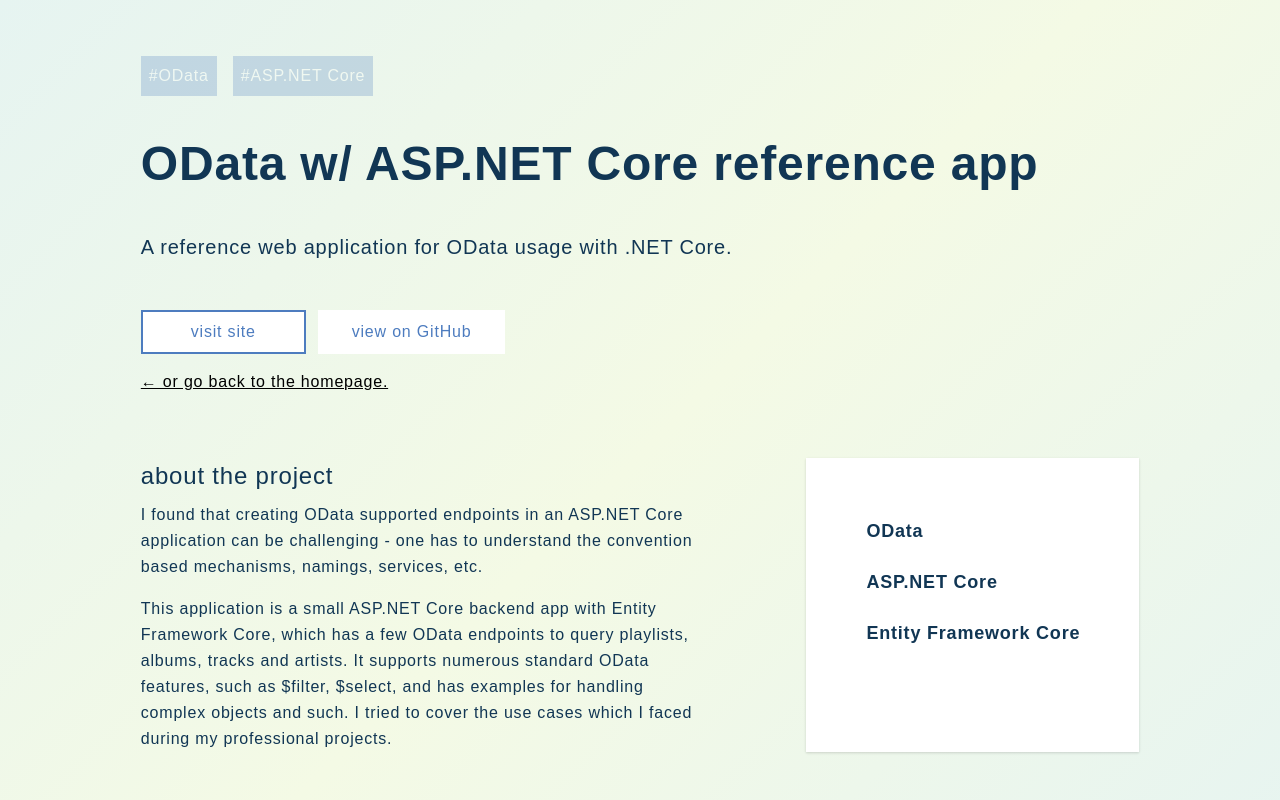
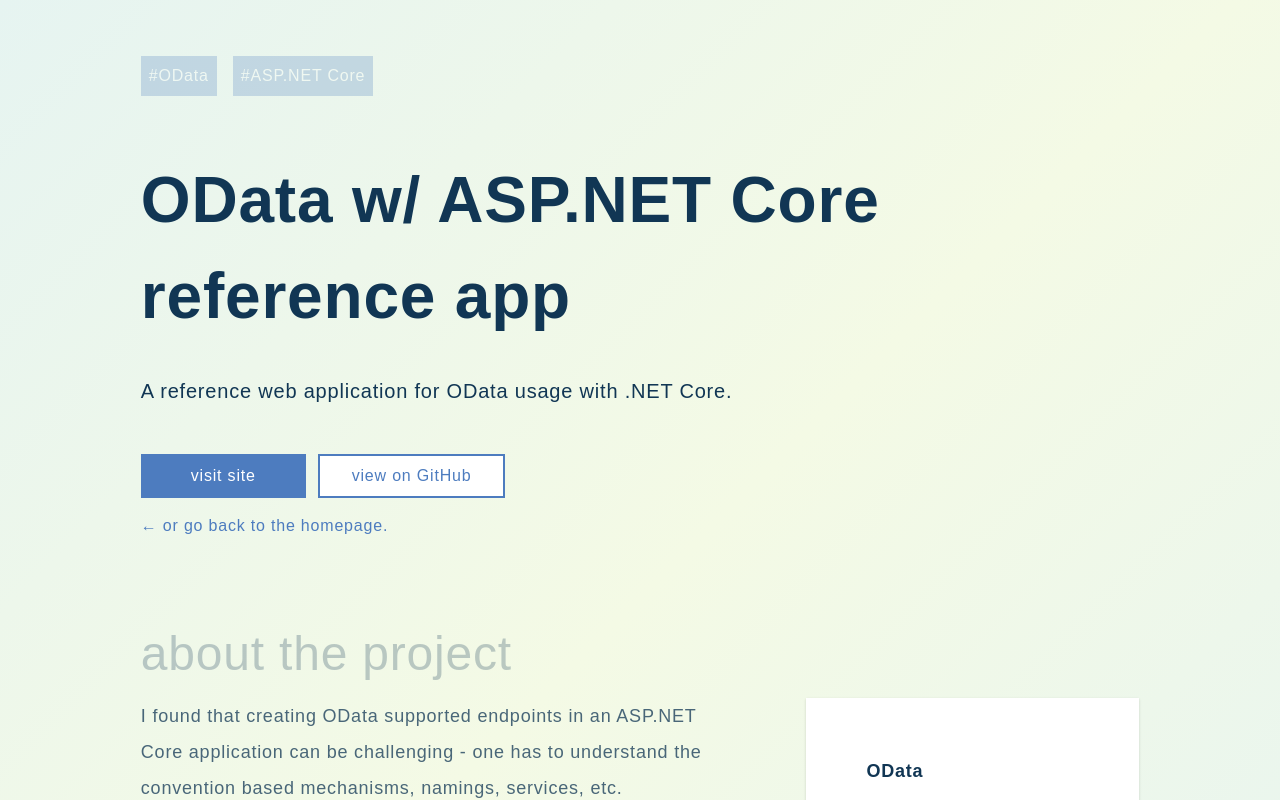
Before and after one commit to danielagg/personal-website-ts, a React (Create React App) app: page /projects/asp-net-core-odata-ref-app in a window 1280 px wide. Shown: the top 800 px of the page. Built offline with nearby package versions, Linux system fonts and the light colour scheme.

Commit message:
Portfolio items page alignment

```diff
--- a/src/components/PortfolioItem/PortfolioItemPageContainer.tsx
+++ b/src/components/PortfolioItem/PortfolioItemPageContainer.tsx
@@ -46,7 +46,7 @@
               </li>
             ))}
         </ul>
-        <h1 className="lg:text-5xl text-2xl font-raleway-bold mt-4 lg:mt-6">
+        <h1 className="lg:text-6xl text-2xl font-raleway-bold mt-4 lg:mt-12">
           {currentProject.name}
         </h1>
         <p className="lg:text-xl text-lg mt-4 lg:mt-8">
@@ -60,7 +60,7 @@
               isNewTab={true}
               isFullWidth={true}
               url={currentProject.deployedAppLink}
-              variant={Variant.BlueBorderOnly}
+              variant={Variant.Blue}
               thickness={Thickness.Widest}
             />
           </div>
@@ -71,7 +71,7 @@
               isNewTab={true}
               isFullWidth={true}
               url={currentProject.githubLink}
-              variant={Variant.White}
+              variant={Variant.BlueBorderOnly}
               thickness={Thickness.Wider}
             />
           </div>
@@ -79,16 +79,16 @@
 
         <NavLink
           to="/"
-          className="block mt-6 lg:mt-4 text-sm lg:text-base text-black underline hover:text-gray-600"
+          className="block mt-6 lg:mt-4 text-sm lg:text-base text-black text-primaryBlue hover:text-lightestBlue"
         >
           &larr; or go back to the homepage.
         </NavLink>
 
         <div className=" flex mt-8 lg:mt-16 flex-col-reverse lg:flex-row">
           <div className="pr-4 lg:pr-24">
-            <p className="text-primaryDarkBlue text-2xl mt-6 lg:mt-0">
+            <h1 className="lg:text-5xl opacity-25 text-2xl font-raleway mt-4">
               about the project
-            </p>
+            </h1>
             <div className="text-primaryDarkBlue">
               {currentProject.detailedDescription &&
                 currentProject.detailedDescription
@@ -99,7 +99,7 @@
                         key={i}
                         className={`${
                           i !== 0 ? "mt-4" : "mt-2"
-                        } leading-relaxed`}
+                        } leading-relaxed text-lg leading-loose opacity-75`}
                       >
                         {item}
                       </p>
@@ -108,7 +108,7 @@
             </div>
           </div>
           <div className="lg:hidden flex-grow-0 flex-shrink-0">
-            <p className="text-2xl">techs used</p>
+            <p className="opacity-25 text-2xl font-raleway mt-4">techs used</p>
             <ul className="list-disc mt-4">
               {currentProject.technologies.map((item, i) => (
                 <li className="ml-4 p-1 opacity-75" key={i}>
@@ -117,7 +117,7 @@
               ))}
             </ul>
           </div>
-          <div className="hidden lg:shadow lg:block lg:bg-white lg:p-10 text-primaryDarkBlue font-raleway-bold flex-shrink-0 lg:w-1/3">
+          <div className="hidden lg:shadow lg:block lg:bg-white lg:p-10 text-primaryDarkBlue font-raleway-bold flex-shrink-0 self-start mt-24 lg:w-1/3">
             <ul className="mt-4 mb-4">
               {currentProject.technologies.map((item, i) => (
                 <li
```
